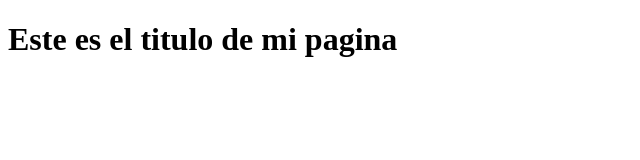
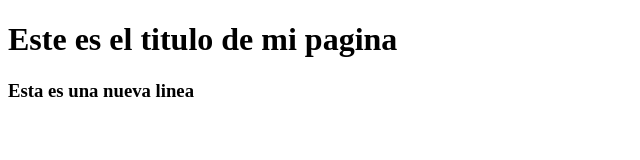
Before and after one commit to avilamariol1/pru, a plain HTML site: page index.html in a window 1280 px wide. Shown: the whole page, without its empty margins (0-640 px from the left). Drawn offline with Linux system fonts and the light colour scheme.

Commit message:
otrocambio

```diff
--- a/index.html
+++ b/index.html
@@ -8,5 +8,6 @@
 </head>
 <body>
     <h1> Este es el titulo de mi pagina</h1>
+    <h3> Esta es una nueva linea</h3>
 </body>
 </html>
```
